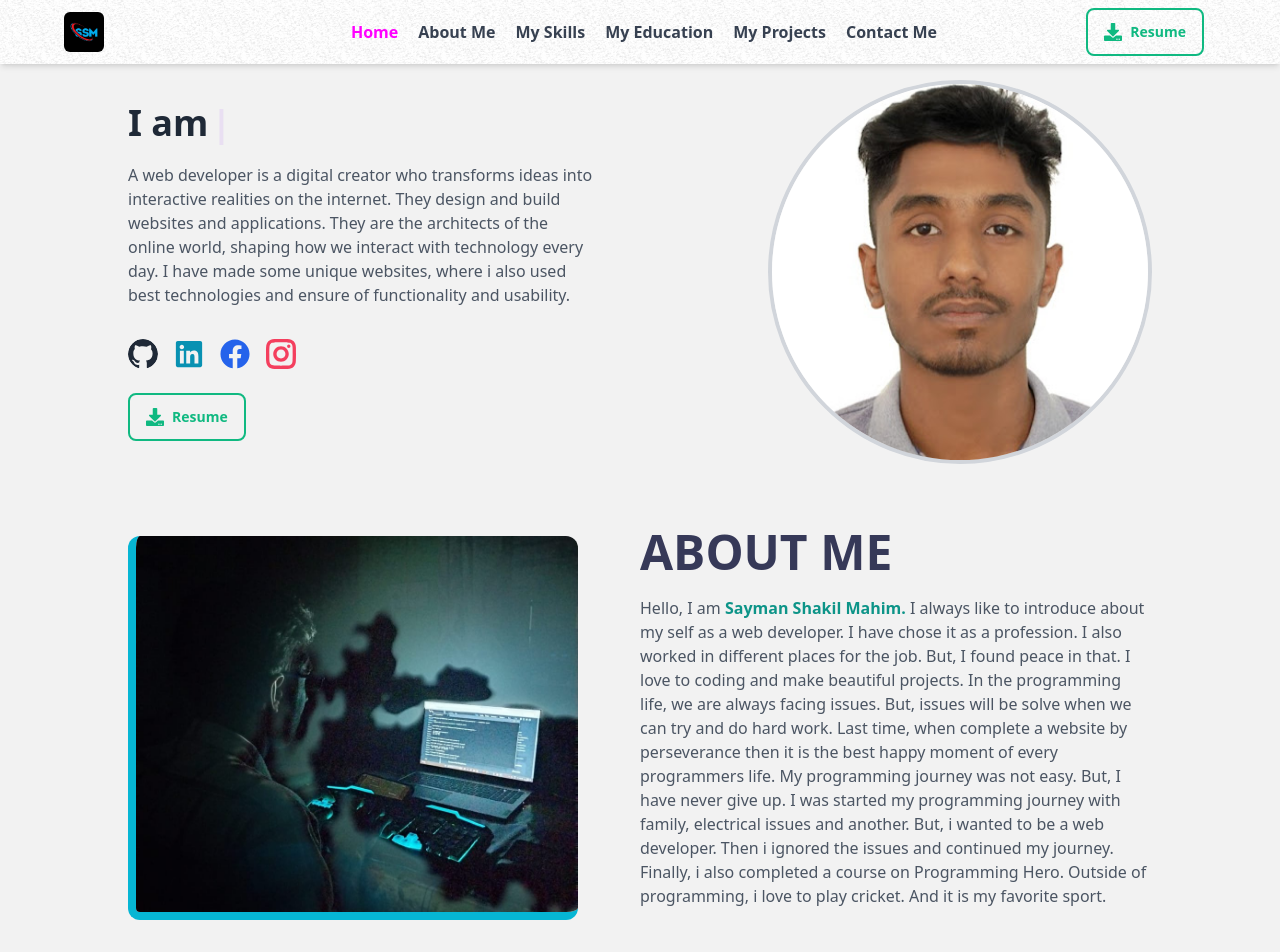
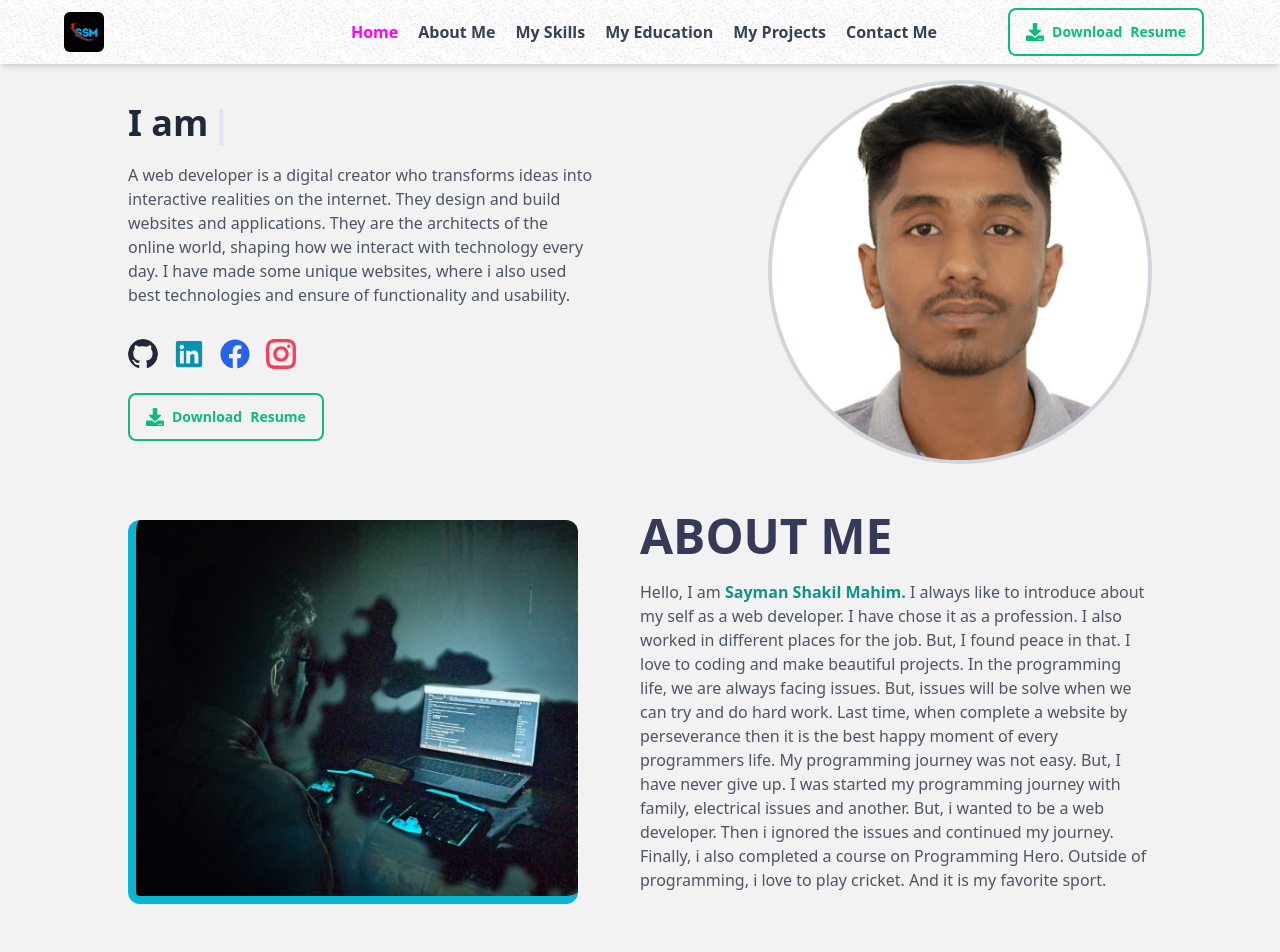
Before and after one commit to ssmahim01/mahim-personal-portfolio, a React (Vite) app: page / in a window 1280 px wide. Shown: the top 952 px of the page. Built offline with nearby package versions, Linux system fonts and the light colour scheme.

Commit message:
Updated Navbar with Home page and Resume with AboutMe components

```diff
--- a/src/components/AboutMe/AboutMe.jsx
+++ b/src/components/AboutMe/AboutMe.jsx
@@ -2,7 +2,7 @@ import meWithLaptop from "../../assets/me-with-laptop.jpg";
 
 const AboutMe = () => {
   return (
-    <div className="pt-28 lg:pb-0 pb-10">
+    <div className="pt-20 lg:pb-0 pb-10">
     {/* <Heading title={"About"} /> */}
 
       <div className="lg:w-4/5 w-11/12 mx-auto flex lg:flex-row-reverse flex-col justify-between items-center">
--- a/src/components/Resume.jsx
+++ b/src/components/Resume.jsx
@@ -4,8 +4,8 @@ import { Link } from "react-router-dom";
 const Resume = ({center}) => {
     return (
         <>
-            <Link to="https://docs.google.com/document/d/1Q3oIz83BlmgCthF29Yfxqel7LpzgMcggq8cC_JR3Jq4/export?format=pdf" target="_blank">
-            <button className={`btn btn-outline border-2 border-emerald-500 flex gap-x-2 items-center text-emerald-500 md:px-4 hover:bg-emerald-500 hover:border-none hover:text-white font-bold ${center && "block md:mx-0 mx-auto"}`}><FaDownload className="text-lg" /> <span>Resume</span></button>
+            <Link to="https://docs.google.com/document/d/1tR3afz07hLf4-GofNgd-LrokH9YurxySxCecd6OyRfs/export?format=pdf" target="_blank">
+            <button className={`btn btn-outline border-2 border-emerald-500 flex gap-x-2 items-center text-emerald-500 md:px-4 hover:bg-emerald-500 hover:border-none hover:text-white font-bold ${center && "block md:mx-0 mx-auto"}`}><FaDownload className="text-lg" /> <span className="md:block hidden">Download </span>Resume</button>
             </Link>
         </>
     );
--- a/src/pages/Home.jsx
+++ b/src/pages/Home.jsx
@@ -12,7 +12,7 @@ const Home = () => {
         <Designation />
       </div>
 
-      <div id="about-me" className="-mt-32 -mb-20">
+      <div id="about-me" className="-mt-28 -mb-20">
         <AboutMe />
       </div>
 
--- a/src/pages/Shared/Navbar/Navbar.jsx
+++ b/src/pages/Shared/Navbar/Navbar.jsx
@@ -109,7 +109,7 @@ const Navbar = () => {
         {boxOpen && (
           <ul
             tabIndex={0}
-            className="menu menu-sm dropdown-content bg-black bg-opacity-60 rounded-xl z-[10] mt-3 w-80 p-4 right-2 space-y-3 shadow-md *:text-white/90 *:font-bold"
+            className="menu menu-sm dropdown-content bg-black bg-opacity-80 rounded-xl z-[10] mt-3 w-80 p-4 right-2 space-y-3 shadow-md *:text-white/90 *:font-bold"
           >
             <div className="lg:hidden flex flex-col gap-2">
               <p className="text-2xl font-bold">SS Mahim</p>
```
